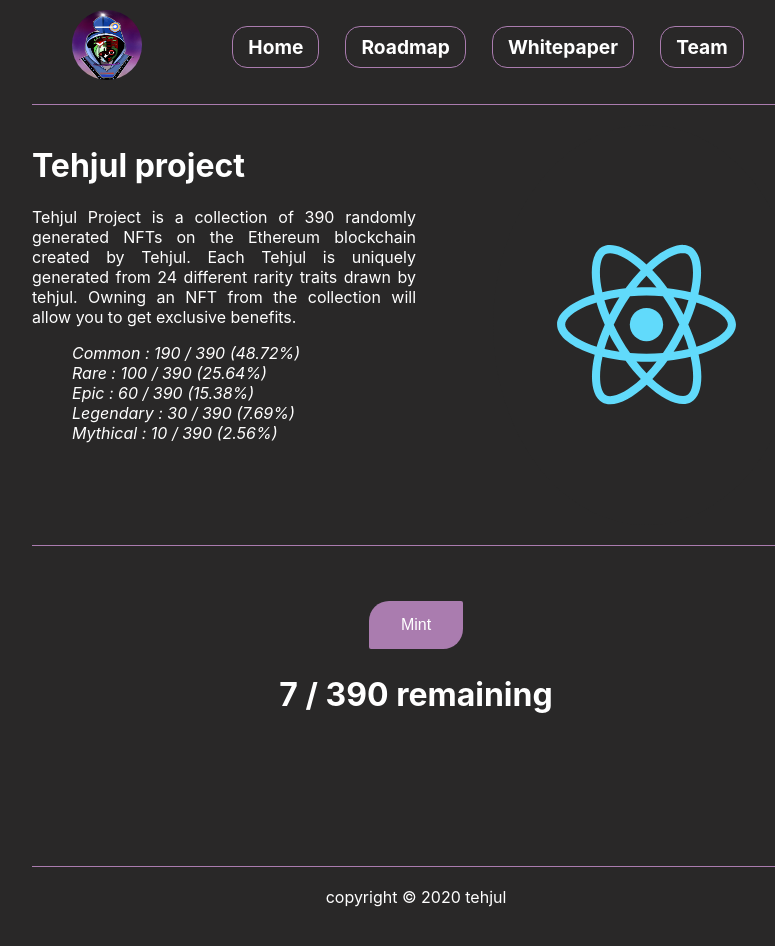
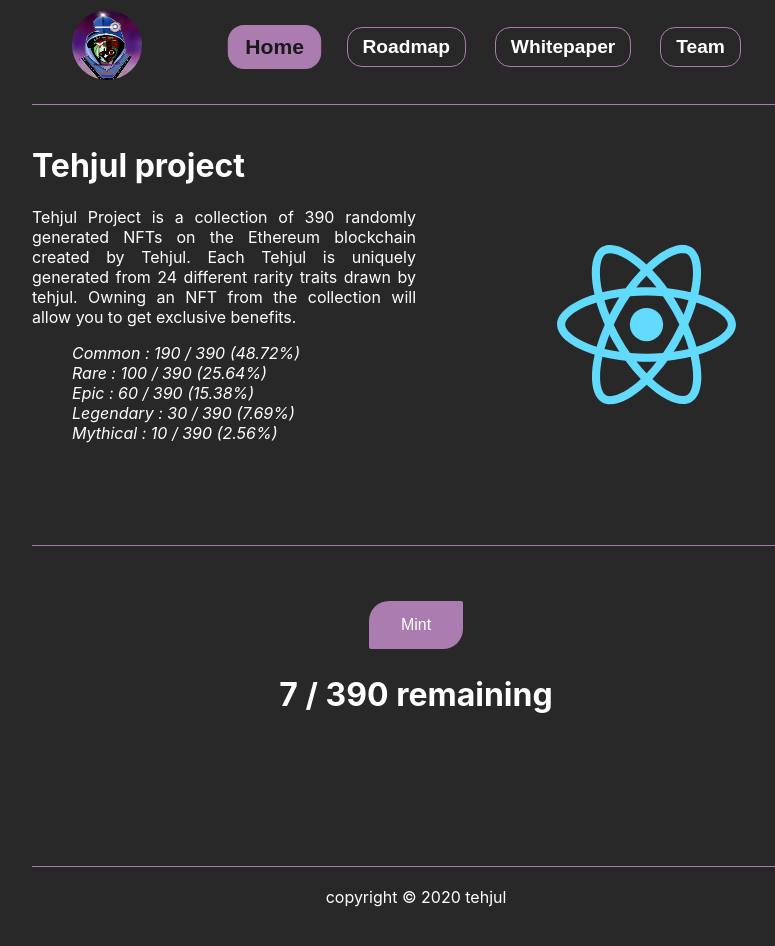
Before and after one commit to tehjul/web3-sample-website, a React (Create React App) app: page / in a window 1280 px wide. Shown: the top 946 px of the page, without its empty margins (224-999 px from the left). Built offline with nearby package versions, Linux system fonts and the light colour scheme.

Commit message:
Add navigation and highlights

```diff
--- a/src/components/App.jsx
+++ b/src/components/App.jsx
@@ -4,6 +4,9 @@ import Main from './Main';
 import MintBody from './MintBody';
 import Footer from './Footer';
 import { useState } from "react";
+import Roadmap from './Roadmap';
+import Whitepaper from './Whitepaper';
+import Team from './Team';
 
 function App() {
   const commonSupply = 190;
@@ -13,13 +16,32 @@ function App() {
   const mythicalSupply = 10;
   const totalSupply = commonSupply + rareSupply + epicSupply + legendarySupply + mythicalSupply;
 
-  const [activePage, setActivePage] = useState('');
+  const [activePage, setActivePage] = useState('home');
+
+  let body;
+
+  switch (activePage) {
+    case 'home':
+      body = <Main activePage={activePage} commonSupply={commonSupply} rareSupply={rareSupply} epicSupply={epicSupply} legendarySupply={legendarySupply} mythicalSupply={mythicalSupply} totalSupply={totalSupply} />;
+      break;
+    case 'roadmap':
+      body = <Roadmap />;
+      break;
+    case 'whitepaper':
+      body = <Whitepaper />;
+      break;
+    case 'team':
+      body = <Team />;
+      break;
+    default:
+      body = <div>bad request</div>;
+  }
 
   return (
     <div className="body">
-      <Header activePage={activePage} setActivePage={setActivePage}/>
+      <Header activePage={activePage} setActivePage={setActivePage} />
       <div className="delimiter"></div>
-      <Main activePage={activePage} commonSupply={commonSupply} rareSupply={rareSupply} epicSupply={epicSupply} legendarySupply={legendarySupply} mythicalSupply={mythicalSupply} totalSupply={totalSupply} />
+      {body}
       <div className="delimiter"></div>
       <MintBody totalSupply={totalSupply} />
       <Footer />
--- a/src/components/Header.jsx
+++ b/src/components/Header.jsx
@@ -1,12 +1,7 @@
 import "../styles/Header.css";
 import logo from "../assets/epic-mask.png";
 
-const Header = ({activePage, setActivePage}) => {
-
-
-  const handleClick = (page) => {
-    setActivePage(page);
-  }
+const Header = ({ activePage, setActivePage }) => {
 
   return (
     <div className="header">
@@ -18,10 +13,10 @@ const Header = ({activePage, setActivePage}) => {
         />
       </div>
       <nav className="header_nav">
-        <a href="" className={activePage == 'home' ? 'active' : undefined} onClick={handleClick}>Home</a>
-        <a href="" className={activePage == 'roadmap' ? 'active' : undefined} onClick={handleClick}>Roadmap</a>
-        <a href="" className={activePage == 'whitepaper' ? 'active' : undefined} onClick={handleClick}>Whitepaper</a>
-        <a href="" className={activePage == 'team' ? 'active' : undefined} onClick={handleClick}>Team</a>
+        <button className={activePage === 'home' ? 'active' : undefined} onClick={() => setActivePage('home')}>Home</button>
+        <button className={activePage === 'roadmap' ? 'active' : undefined} onClick={() => setActivePage('roadmap')}>Roadmap</button>
+        <button className={activePage === 'whitepaper' ? 'active' : undefined} onClick={() => setActivePage('whitepaper')}>Whitepaper</button>
+        <button className={activePage === 'team' ? 'active' : undefined} onClick={() => setActivePage('team')}>Team</button>
       </nav>
     </div>
   );
--- /dev/null
+++ b/src/components/Roadmap.jsx
@@ -0,0 +1,11 @@
+const Roadmap = () => {
+  return (
+    <div className="roadmap">
+      <div className="roadmap_header">
+        <h1 className="roadmap_header-title">Roadmap</h1>
+      </div>
+    </div>
+  );
+}
+
+export default Roadmap;
--- /dev/null
+++ b/src/components/Team.jsx
@@ -0,0 +1,11 @@
+const Team = () => {
+  return (
+    <div className="team">
+      <div className="team_header">
+        <h1>Team</h1>
+      </div>
+    </div>
+  );
+}
+
+export default Team;
--- /dev/null
+++ b/src/components/Whitepaper.jsx
@@ -0,0 +1,11 @@
+const Whitepaper = () => {
+  return (
+    <div className="whitepaper">
+      <div className="whitepaper_header">
+        <h1 className="whitepaper_header-title">Whitepaper</h1>
+      </div>
+    </div>
+  );
+}
+
+export default Whitepaper;
--- a/src/styles/Header.css
+++ b/src/styles/Header.css
@@ -37,7 +37,7 @@
     justify-content: space-around;
   }
 
-  .header_nav a {
+  .header_nav button {
     width: 100px;
     text-align: center;
     text-decoration: none;
@@ -52,7 +52,7 @@
     transition: transform 0.5s;
   }
 
-  .header_nav a:hover {
+  .header_nav button:hover {
     background-color: #AA7CAFff;
     color: #1a1a1a;
     transform: scale(1.05);
@@ -81,8 +81,8 @@
     justify-content: space-around;
   }
 
-  .header_nav a {
-    text-decoration: none;
+  .header_nav button {
+    background-color: transparent;
     color: #fff;
     font-size: 1.2em;
     font-weight: bold;
@@ -94,7 +94,7 @@
     transition: transform 0.5s;
   }
 
-  .header_nav a:hover {
+  .header_nav button:hover {
     background-color: #AA7CAFff;
     color: #1a1a1a;
     transform: scale(1.1);
```
